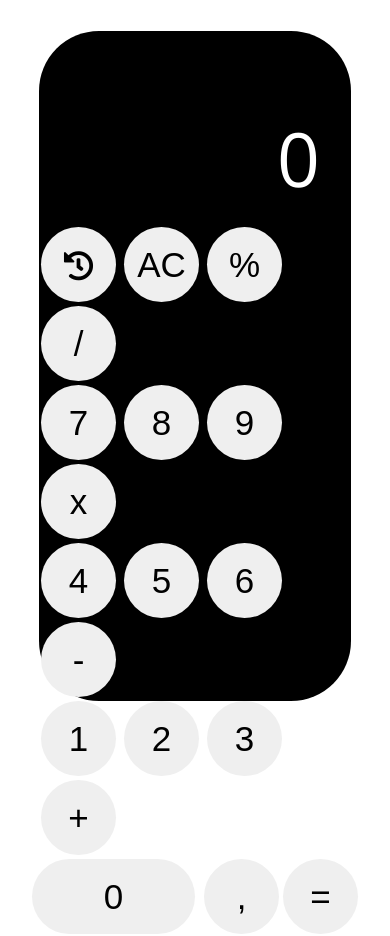
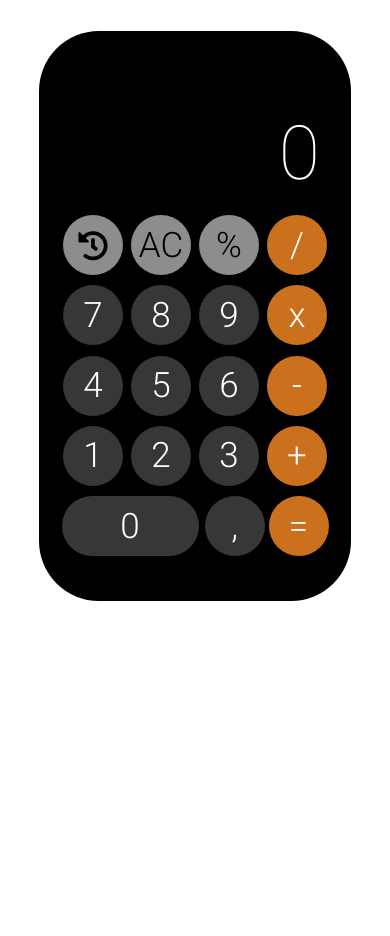
Before and after one commit to yamiranea/JavaScript-Financial-Calculator, a plain HTML site: page index.html in a window 390 px wide. After the commit the page ends 844 px from the top, so only its background shows below. Drawn offline with nearby package versions, Linux system fonts and the light colour scheme.

Commit message:
tablet media query added

```diff
--- a/index.html
+++ b/index.html
@@ -6,7 +6,7 @@
     <link rel="preconnect" href="https://fonts.googleapis.com" />
     <link rel="preconnect" href="https://fonts.gstatic.com" crossorigin />
     <link
-      href="https://fonts.googleapis.com/css2?family=Open+Sans:wght@300;400;500&display=swap"
+      href="https://fonts.googleapis.com/css2?family=Roboto:wght@100;300;400&display=swap"
       rel="stylesheet"
     />
     <link
@@ -31,7 +31,7 @@
           <button id="key-percent" onclick="percent()" class="top-keys">
             %
           </button>
-          <button id="key-division" onclick="division()" class="top-keys">
+          <button id="key-division" onclick="division()" class="operator-keys">
             /
           </button>
         </div>
@@ -69,7 +69,7 @@
         </div>
         <div class="calculator-buttons_row5">
           <button id="key-0" onclick="key0()" class="number-keys">0</button>
-          <button id="key-decimal" onclick="decimal()" class="decimal-keys">
+          <button id="key-decimal" onclick="decimal()" class="number-keys">
             ,
           </button>
           <button id="key-equals" onclick="equals()" class="operator-keys">
--- a/styles.css
+++ b/styles.css
@@ -6,9 +6,9 @@ body {
 
 :root {
     --background-color: black;
-    --keys-main-color: #969393;
-    --keys-secondary-color: #F99D47;
-    --keys-tertiary-color: #C7C7C7;
+    --keys-main-color: #373737;
+    --keys-secondary-color: #cb711d;
+    --keys-tertiary-color: #8d8d8d;
     --keys-font-color: white;
     --top-keys-font-color: black;
 }
@@ -18,7 +18,7 @@ body {
     flex-direction: column;
     background-color: var(--background-color);
     width: 100%;
-    height: 670px;
+    height: 570px;
     margin-top: 10%;
     border-radius: 60px;
 }
@@ -31,29 +31,54 @@ body {
     display: flex;
     margin-top: 93px;
     align-items: center;
-    font-family: 'Open Sans', sans-serif;
+    font-family: 'Roboto', sans-serif;
     font-size: 75px;
     font-weight: 100;
     justify-content: flex-end;
 }
 
 .calculator-buttons {
-    display: flex;
-    justify-items: center;
+    display: inline-grid;
     width: 100%;
     height: 100%;
     margin-bottom: 40px;
-    margin-top: 34px;
-    flex-direction: row;
-    flex-wrap: wrap;
+    margin-top: 29px;
     justify-content: center;
     align-items: center;
+    justify-items: center;
 }
+
+@media only screen and (min-width: 600px) {
+
+    .calculator {
+        height: 641px;
+        width: 90%;
+    }
+
+    .calculator-buttons {
+        width: 100%;
+        height: 100%;
+    }
+
+    .calculator-buttons button {
+        width: 80px;
+        height: 80px;
+        margin-right: 5px;
+        margin-top: 5px;
+    }
+
+    button.number-keys#key-0 {
+        width: 180px;
+        }
+}
+
+
+
 
 button {
     display: inline-block;
-    height: 75px;
-    width: 75px;
+    height: 60px;
+    width: 60px;
     border-radius: 50%;
     text-decoration: none;
     font-size: 35px;
@@ -62,6 +87,9 @@ button {
     border: none;
     box-shadow: none;
     margin: 2px;
+    font-family: 'Roboto', sans-serif;
+    font-size: 35px;
+    font-weight: 300;
 }
 
 i {
@@ -75,7 +103,21 @@ i {
 }
 
 .calculator-buttons_row5 #key-0 {
-    width: 163px;
+    width: 137px;
     border-radius: 40px;
-    margin-right: 7px;
+    margin-right: 4px;
 }
+
+.top-keys {
+    background-color: var(--keys-tertiary-color)
+}
+
+.number-keys {
+    background-color: var(--keys-main-color);
+    color: var(--keys-font-color);
+}
+
+.operator-keys {
+    background-color: var(--keys-secondary-color);
+    color: var(--keys-font-color);
+}
```
Also changed, not shown: mediaqueries.css (added).
